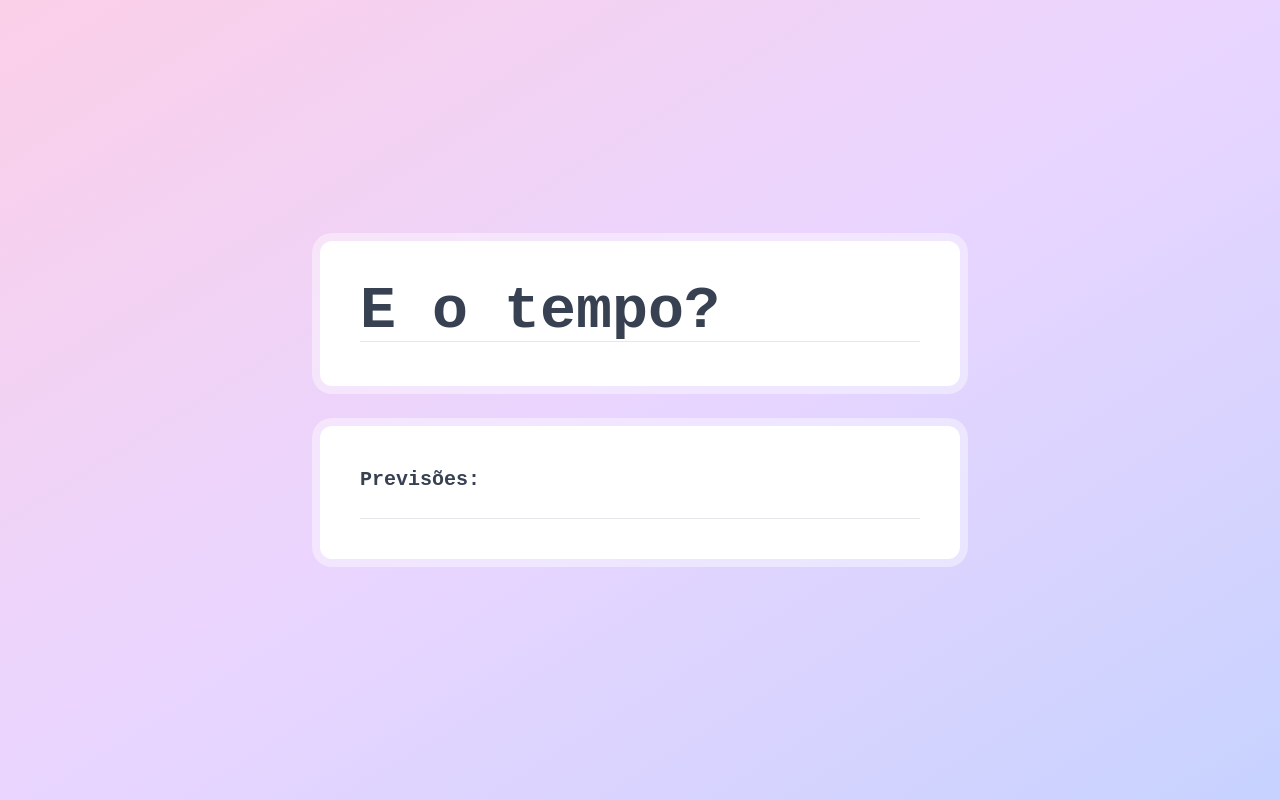
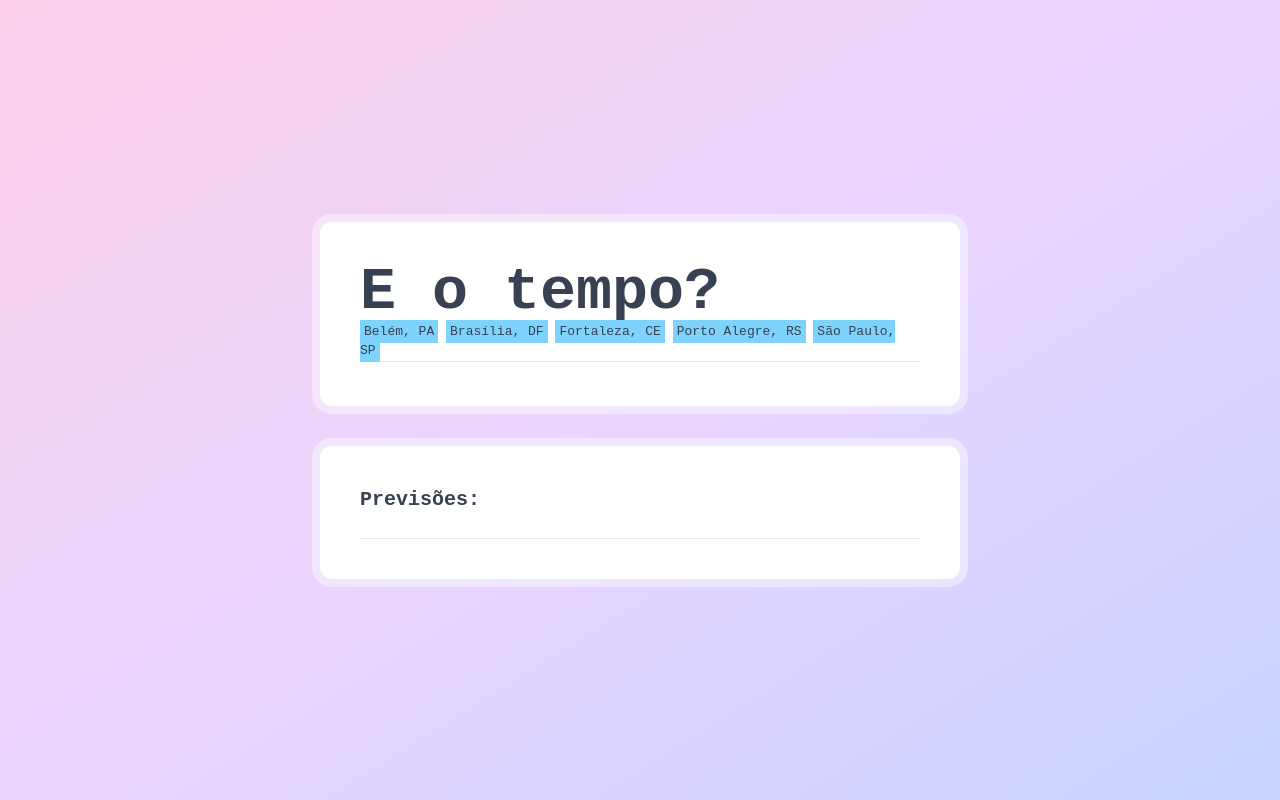
Before and after one commit to sebastiaoarmdev/eotempo, a plain HTML site: page index.html in a window 1280 px wide. Drawn offline with nearby package versions, Linux system fonts and the light colour scheme; no server answers.

Commit message:
:sparkles: Introduce new features: 5 cities to select

```diff
--- a/index.html
+++ b/index.html
@@ -22,6 +22,11 @@
 		<!-- Component Start -->
 		<div class="w-full max-w-screen-sm bg-white p-10 rounded-xl ring-8 ring-white ring-opacity-40">
 			<h1 class="text-6xl font-bold">E o tempo?</h1>
+			<a class="bg-sky-300 p-1" href="./?woeid=455820">Belém, PA</a>
+			<a class="bg-sky-300 p-1" href="./?woeid=455819">Brasília, DF</a>
+			<a class="bg-sky-300 p-1" href="./?woeid=455830">Fortaleza, CE</a>
+			<a class="bg-sky-300 p-1" href="./?woeid=455823">Porto Alegre, RS</a>
+			<a class="bg-sky-300 p-1" href="./?woeid=455827">São Paulo, SP</a>
 			<hr>
 			<div class="flex justify-between">
 				<div id="current" class="flex flex-col"></div>
@@ -41,9 +46,11 @@
 	<script>
 		'use strict';
 
+		const urlParams = new URLSearchParams(location.search);
+		const woeid = urlParams.get('woeid');
 		const apiurl = (
 			'https://api.hgbrasil.com/weather?format=json-cors&key=38c0fb37&' + (
-				(location.hostname == 'localhost') ? 'woeid=455823' : 'user_ip=remote'
+				woeid ? `woeid=${woeid}` : 'user_ip=remote'
 			)
 		);
 		const moonPhases = {
@@ -68,7 +75,7 @@
 		const currentDiv = document.getElementById('current');
 		const forecastDiv = document.getElementById('forecast');
 		const conditionSlugImg = document.getElementById('condition-slug');
-		const cache = location.pathname + 'cache';
+		const cache = location.pathname + location.search;
 
 		function secondsBetween(initialDate, finalDate) {
 			const deltaInMiliseconds = (finalDate - initialDate);
```
